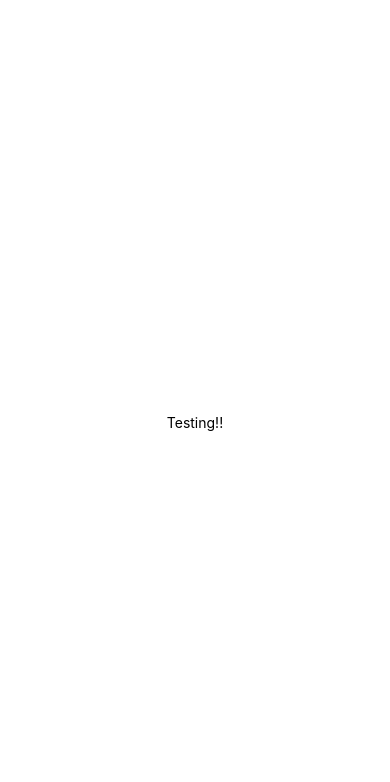
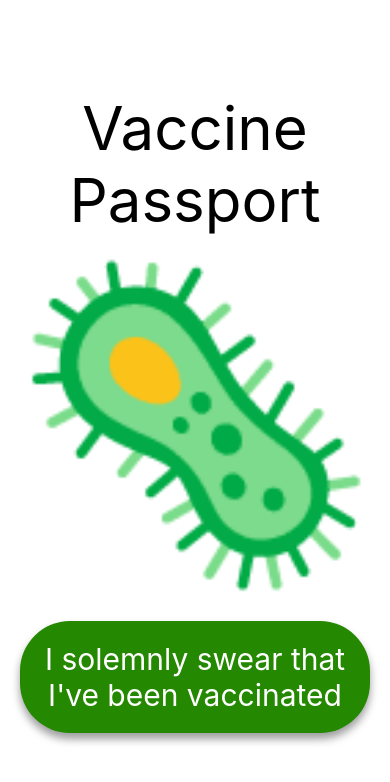
Before and after one commit to christyc01/vaccine-passport, a React Native app: screen / in a window 390 px wide. Shown: the top 782 px of the page. Built offline with nearby package versions, Linux system fonts and the light colour scheme.

Commit message:
Add main title, logo, and button

```diff
--- a/App.js
+++ b/App.js
@@ -1,21 +1,64 @@
-import { StatusBar } from 'expo-status-bar';
-import React from 'react';
-import { StyleSheet, Text, View } from 'react-native';
+import { StatusBar } from "expo-status-bar";
+import React from "react";
+import {
+  Pressable,
+  StyleSheet,
+  Text,
+  View,
+} from "react-native";
 
 export default function App() {
   return (
     <View style={styles.container}>
-      <Text>Testing!!</Text>
+      <Text style={styles.headingText}>Vaccine Passport</Text>
+      <Text style={styles.bigGerm}>🦠</Text>
+
+      <Pressable
+        onPress={() =>
+          alert("Pressed")
+        }
+        style={styles.button}
+      >
+        <Text style={styles.buttonText}>
+          I solemnly swear that I've been vaccinated
+        </Text>
+      </Pressable>
       <StatusBar style="auto" />
     </View>
   );
 }
 
 const styles = StyleSheet.create({
+  bigGerm: {
+    fontSize: 300,
+  },
+  button: {
+    backgroundColor: "#248800",
+    borderRadius: 50,
+    padding: 20,
+    margin: 20,
+    shadowColor: "#000",
+    shadowOffset: {
+      width: 0,
+      height: 6,
+    },
+    shadowOpacity: 0.39,
+    shadowRadius: 8.3,
+    elevation: 13,
+  },
+  buttonText: {
+    textAlign: "center",
+    color: "white",
+    fontSize: 30,
+  },
   container: {
     flex: 1,
-    backgroundColor: '#fff',
-    alignItems: 'center',
-    justifyContent: 'center',
+    alignItems: "center",
+    justifyContent: "center",
+  },
+  headingText: {
+    textAlign: "center",
+    fontSize: 60,
+    padding: 0,
   },
 });
```
